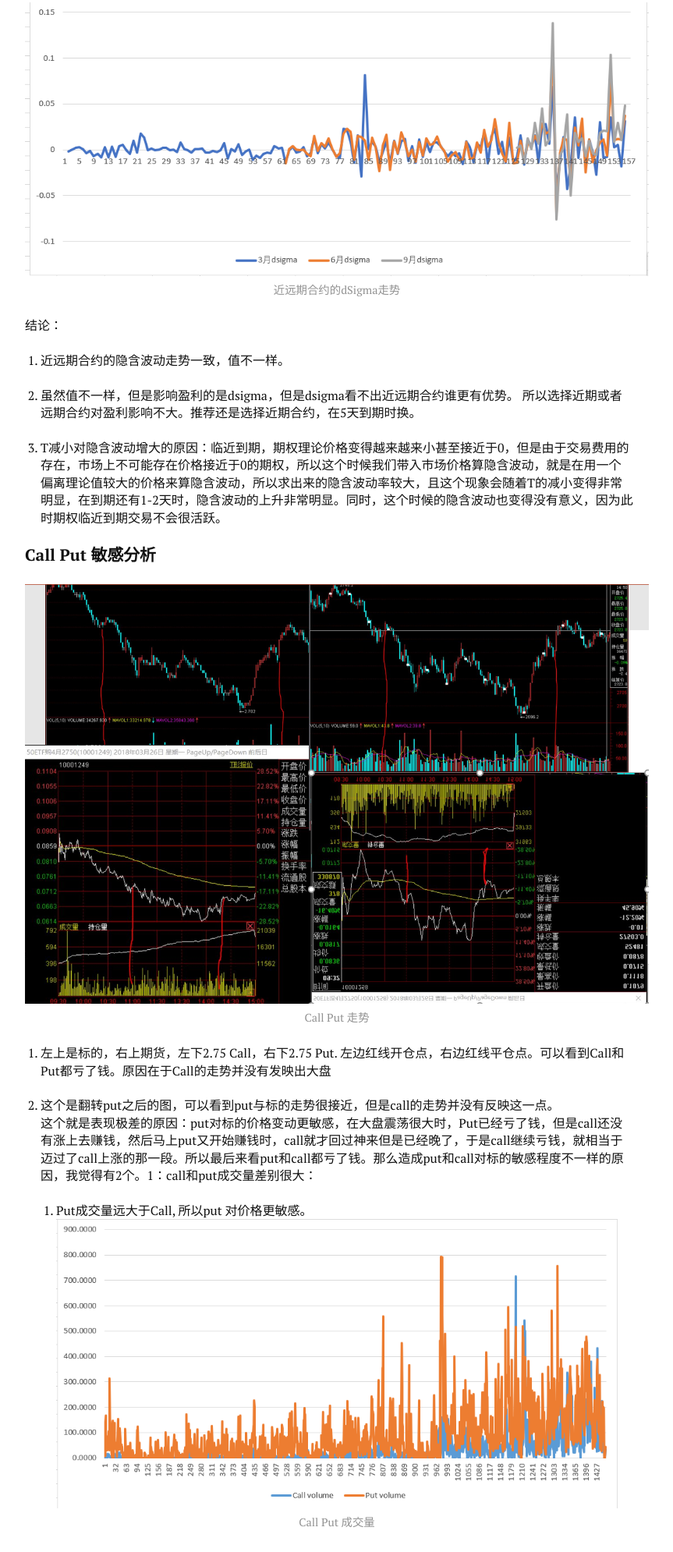
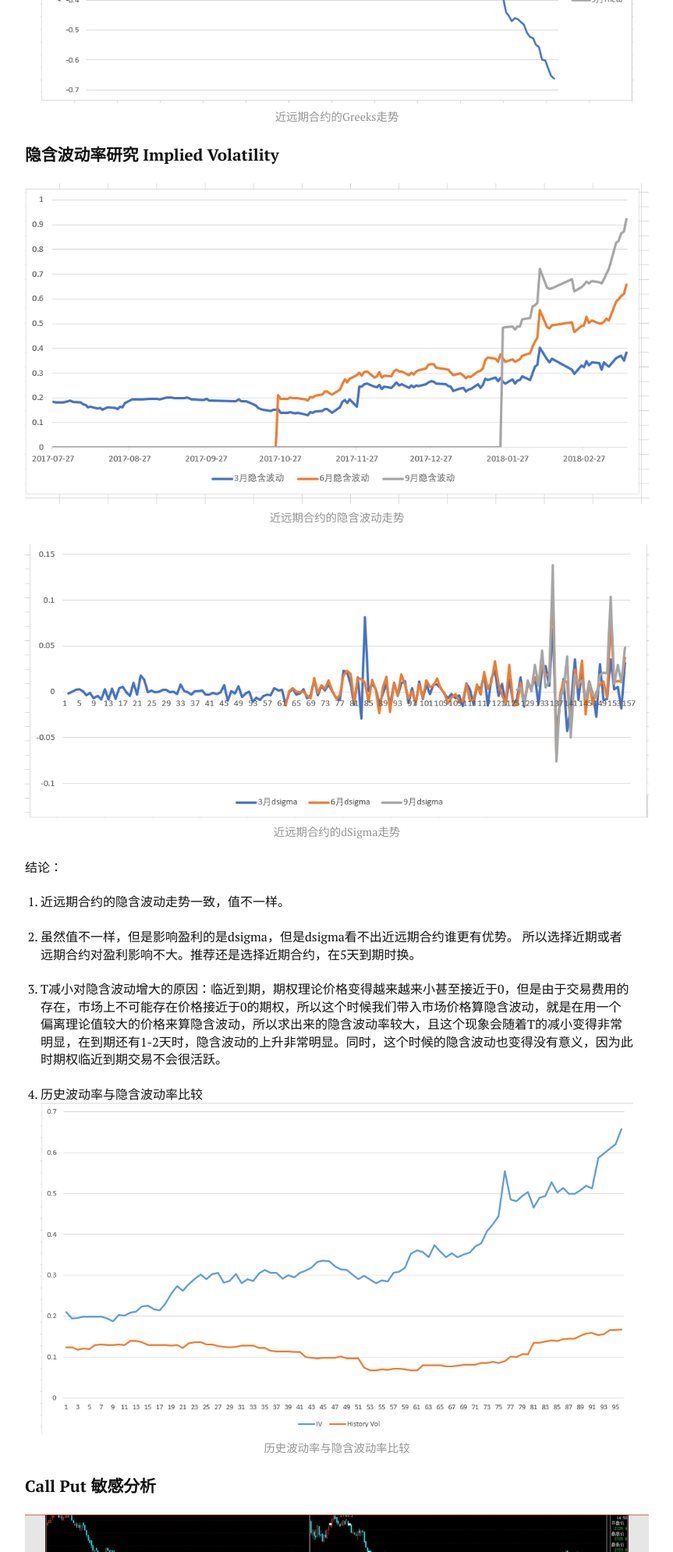
Before and after one commit to GehuaZhang/GehuaZhang.github.io, a plain HTML site: page articles/optiontradingnotes/index.html in a window 1280 px wide. Shown: the part 1736-3726 px from the top of the page at 78% size, without its empty margins (208-1071 px from the left). Drawn offline with nearby package versions, Linux system fonts and the light colour scheme; some packages are replaced by stand-ins of ours; a script that the page names is missing.

Commit message:
Site updated: 2018-04-09 13:22:22

```diff
--- a/articles/optiontradingnotes/index.html
+++ b/articles/optiontradingnotes/index.html
@@ -11,17 +11,19 @@
 <meta property="og:url" content="https://gehuazhang.github.io/articles/optiontradingnotes/index.html">
 <meta property="og:site_name" content="Gehua Zhang&#39;s Blog">
 <meta property="og:description" content="This note is for option trading">
+<meta property="og:image" content="https://gehuazhang.github.io/articles/optiontradingnotes/greeks_T_2.png">
 <meta property="og:image" content="https://gehuazhang.github.io/articles/optiontradingnotes/IV_T.png">
 <meta property="og:image" content="https://gehuazhang.github.io/articles/optiontradingnotes/dsigma_T.png">
+<meta property="og:image" content="https://gehuazhang.github.io/articles/optiontradingnotes/HisVol_IV.png">
 <meta property="og:image" content="https://gehuazhang.github.io/articles/optiontradingnotes/call_put_sensitive.png">
 <meta property="og:image" content="https://gehuazhang.github.io/articles/optiontradingnotes/call_put_volume.png">
 <meta property="og:image" content="https://gehuazhang.github.io/articles/optiontradingnotes/call_put_diff_1.png">
 <meta property="og:image" content="https://gehuazhang.github.io/articles/optiontradingnotes/call_put_diff_2.png">
-<meta property="og:updated_time" content="2018-04-09T03:04:12.617Z">
+<meta property="og:updated_time" content="2018-04-09T05:21:54.481Z">
 <meta name="twitter:card" content="summary">
 <meta name="twitter:title" content="Option Trading Notes">
 <meta name="twitter:description" content="This note is for option trading">
-<meta name="twitter:image" content="https://gehuazhang.github.io/articles/optiontradingnotes/IV_T.png">
+<meta name="twitter:image" content="https://gehuazhang.github.io/articles/optiontradingnotes/greeks_T_2.png">
 
 
     <link rel="icon" href="/favicon.png">
@@ -117,6 +119,8 @@
 </li>
 <li><p>关于杠杆：如果从期权收益除以期权价格来说，不一定平值杠杆最大，或者实值杠杆大，或者虚值杠杆大。</p>
 </li>
+<li><p>近远期合约Greeks：<br><img src="/articles/optiontradingnotes/greeks_T_2.png" alt="近远期合约的Greeks走势"></p>
+</li>
 </ol>
 <h3 id="隐含波动率研究-Implied-Volatility"><a href="#隐含波动率研究-Implied-Volatility" class="headerlink" title="隐含波动率研究 Implied Volatility"></a>隐含波动率研究 Implied Volatility</h3><p><img src="/articles/optiontradingnotes/IV_T.png" alt="近远期合约的隐含波动走势"><br><img src="/articles/optiontradingnotes/dsigma_T.png" alt="近远期合约的dSigma走势"></p>
 <p>结论：</p>
@@ -126,6 +130,8 @@
 <li><p>虽然值不一样，但是影响盈利的是dsigma，但是dsigma看不出近远期合约谁更有优势。 所以选择近期或者远期合约对盈利影响不大。推荐还是选择近期合约，在5天到期时换。</p>
 </li>
 <li><p>T减小对隐含波动增大的原因：临近到期，期权理论价格变得越来越来小甚至接近于0，但是由于交易费用的存在，市场上不可能存在价格接近于0的期权，所以这个时候我们带入市场价格算隐含波动，就是在用一个偏离理论值较大的价格来算隐含波动，所以求出来的隐含波动率较大，且这个现象会随着T的减小变得非常明显，在到期还有1-2天时，隐含波动的上升非常明显。同时，这个时候的隐含波动也变得没有意义，因为此时期权临近到期交易不会很活跃。</p>
+</li>
+<li><p>历史波动率与隐含波动率比较<br><img src="/articles/optiontradingnotes/HisVol_IV.png" alt="历史波动率与隐含波动率比较"></p>
 </li>
 </ol>
 <h3 id="Call-Put-敏感分析"><a href="#Call-Put-敏感分析" class="headerlink" title="Call Put 敏感分析"></a>Call Put 敏感分析</h3><p><img src="/articles/optiontradingnotes/call_put_sensitive.png" alt="Call Put 走势"></p>
```
Also changed, not shown: articles/optiontradingnotes/HisVol_IV.PNG (added), articles/optiontradingnotes/greeks_T_2.PNG (added).
